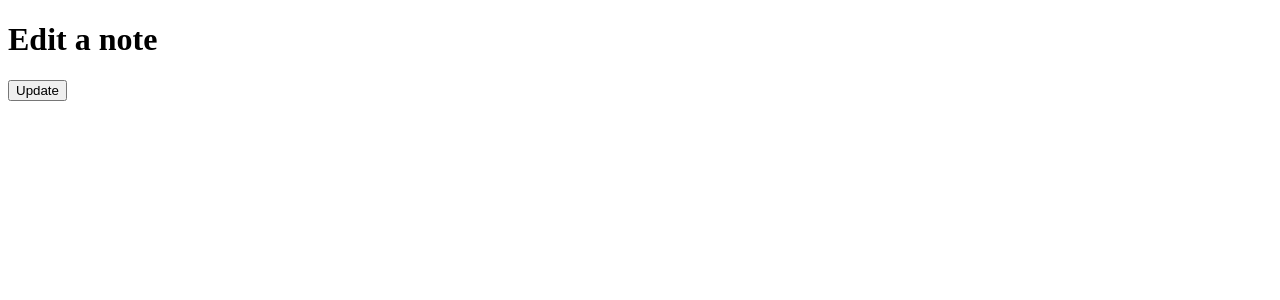
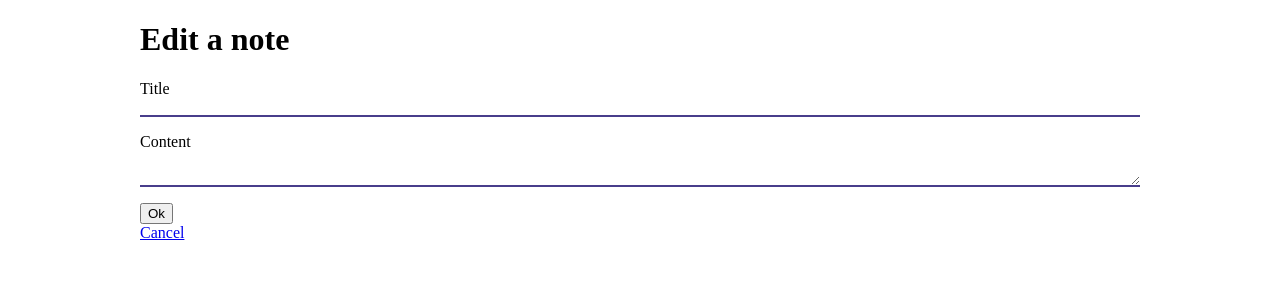
Before and after one commit to nicordev/notes, a Symfony app: template templates/note/edit.html.twig in a window 1280 px wide. Shown: the top 300 px of the page. Run offline with Twig, Linux system fonts and the light colour scheme; the template is opened without the code that fills it, so the values that code supplies are empty; form fields are guessed from the names that the template uses; some libraries are stand-ins or nearby versions.

Commit message:
Do some CSS

```diff
--- /dev/null
+++ b/public/css/note_form.css
@@ -0,0 +1,16 @@
+
+.note-form-component {
+    margin: 1rem 0;
+    display: grid;
+    grid-template-columns: 1fr;
+}
+
+.note-form-input {
+    border: none;
+    border-bottom: 2px solid darkslateblue;
+}
+
+.note-form-textarea {
+    border: none;
+    border-bottom: 2px solid darkslateblue;
+}
--- /dev/null
+++ b/public/css/style.css
@@ -0,0 +1,18 @@
+.content {
+    max-width: 1000px;
+    margin: auto;
+}
+
+.flash-message {
+    padding: 1rem;
+}
+
+.flash-notice {
+    background-color: #5eb5e0;
+    color: darkslategray;
+}
+
+.flash-success {
+    background-color: #aacd4e;
+    color: darkslategray;
+}
--- a/templates/base.html.twig
+++ b/templates/base.html.twig
@@ -3,17 +3,18 @@
     <head>
         <meta charset="UTF-8">
         <title>{% block title %}Welcome!{% endblock %}</title>
+        <link rel="stylesheet" href="{{ asset("/css/style.css") }}">
         {% block stylesheets %}{% endblock %}
     </head>
     <body>
         {% block flashMessages %}
-            <ul class="flash-messages">
+            <div class="flash-messages">
                 {% for label, messages in app.flashes %}
                     {% for message in messages %}
-                        <li class="flash-message flash-{{ label }} alert alert-primary">{{ message }}</li>
+                        <div class="flash-message flash-{{ label }} alert alert-primary">{{ message }}</div>
                     {% endfor %}
                 {% endfor %}
-            </ul>
+            </div>
         {% endblock %}
 
         {% block body %}{% endblock %}
--- /dev/null
+++ b/templates/note/component/note_form.html.twig
@@ -0,0 +1,14 @@
+
+<div class="note-form-wrapper">
+    {{ form_start(noteForm) }}
+    <div class="note-form-component">
+        {{ form_label(noteForm.title) }}
+        {{ form_widget(noteForm.title, {'attr': {'class': 'note-form-input'}}) }}
+    </div>
+    <div class="note-form-component">
+        {{ form_label(noteForm.content) }}
+        {{ form_widget(noteForm.content, {'attr': {'class': 'note-form-textarea'}}) }}
+    </div>
+    <button type="submit">Ok</button>
+    {{ form_end(noteForm) }}
+</div>
--- a/templates/note/edit.html.twig
+++ b/templates/note/edit.html.twig
@@ -2,13 +2,14 @@
 
 {% block title %}Notes{% endblock %}
 
+{% block stylesheets %}
+    <link rel="stylesheet" href="{{ asset("/css/note_form.css") }}">
+{% endblock %}
+
 {% block body %}
-<header>
+<div class="content">
     <h1>Edit a note</h1>
-</header>
-<div class="content">
-    {{ form_start(noteForm) }}
-    <button type="submit">Update</button>
-    {{ form_end(noteForm) }}
+    {% include 'note/component/note_form.html.twig' %}
+    <a href="{{ path("notes") }}">Cancel</a>
 </div>
 {% endblock %}
--- a/templates/note/index.html.twig
+++ b/templates/note/index.html.twig
@@ -3,12 +3,9 @@
 {% block title %}Notes{% endblock %}
 
 {% block body %}
-<header>
+<div class="content">
     <h1>Notes</h1>
     <p><a href="{{ path("notes_create") }}">Add a note</a></p>
-</header>
-
-<div class="content">
     <ul>
         {% for note in notes %}
             <li><a href="{{ path("notes_show", {id: note.id}) }}">{{ note.title }}</a></li>
--- a/templates/note/show.html.twig
+++ b/templates/note/show.html.twig
@@ -3,15 +3,12 @@
 {% block title %}Notes{% endblock %}
 
 {% block body %}
-<header>
+<div class="content">
     <h1>{{ note.title }}</h1>
-
     <ul>
         <li><a href="{{ path("notes_edit", {id: note.id}) }}">Edit</a></li>
         <li><a href="{{ path("notes_delete", {id: note.id}) }}">Delete</a></li>
     </ul>
-</header>
-<div class="content">
     {{ note.content }}
 </div>
 {% endblock %}
```
Also changed, not shown: templates/note/create.html.twig (+7 -6 lines).
